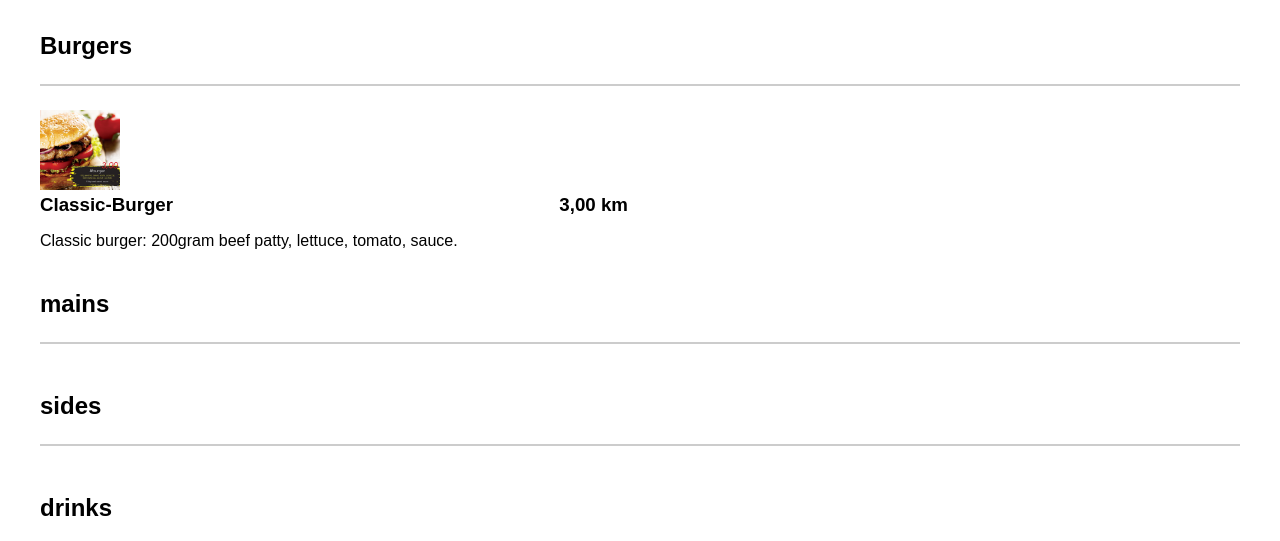
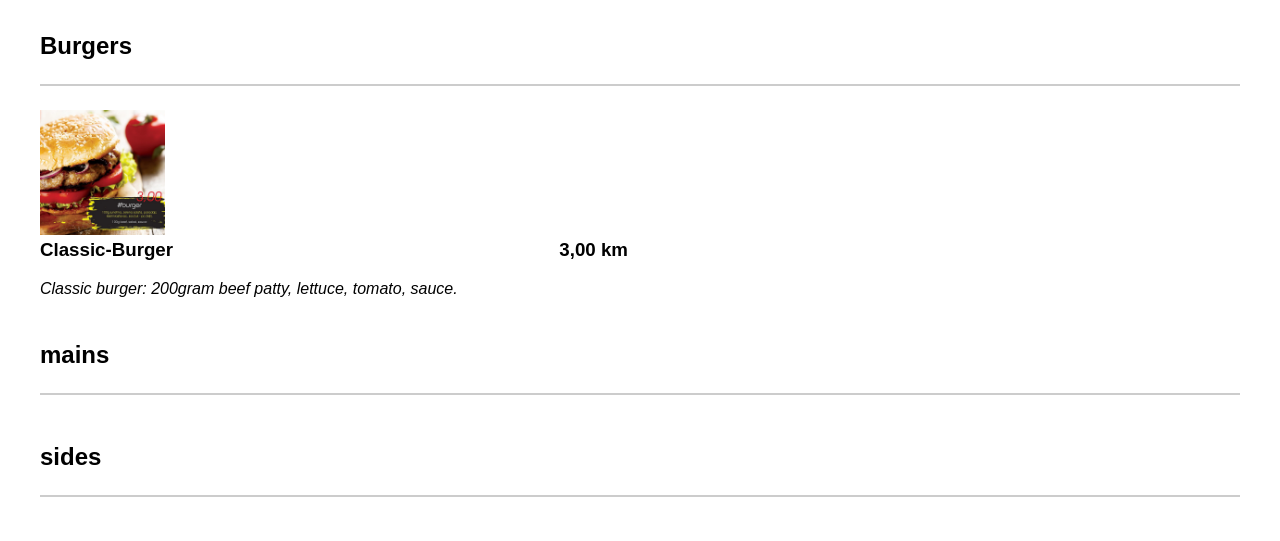
Before and after one commit to i-kohil/zinger-sef-draft, a PHP site: page / in a window 1280 px wide. Shown: the top 541 px of the page. Run offline with PHP 8.4, Linux system fonts and the light colour scheme.

Commit message:
first sector complete

```diff
--- a/index.html
+++ b/index.html
@@ -78,8 +78,8 @@
 <span class="menu-item-price">3,00 km</span>
   </h3>
 
-  <p>
-Classic burger: 200gram beef patty, lettuce, tomato, sauce.
+  <p class="menu-item-dis">
+      Classic burger: 200gram beef patty, lettuce, tomato, sauce.
 </p>
 </div>
       </div>
--- a/styles.css
+++ b/styles.css
@@ -43,7 +43,7 @@ margin-right: 1.5em;
 }
 
 .menu-item-text{
-    flex-grow:1 ;
+    flex-grow: 1 ;
 
 }
 .menu-item-heading{
@@ -56,6 +56,10 @@ margin-right: 1.5em;
 .menu-item-name{
     margin-right: 1.5em;
 
+}
+.menu-item-dis{
+    font-style: italic;
+    line-height: 1.5;
 }
 
 @media screen and (min-width:992px)
@@ -74,8 +78,8 @@ grid-template-columns: repeat(2, 1fr);
 
 .menu-item-image
 {
-width: 80px;
-height: 80px ;
+width: 125px;
+height: 125px ;
 
 }
 
```
